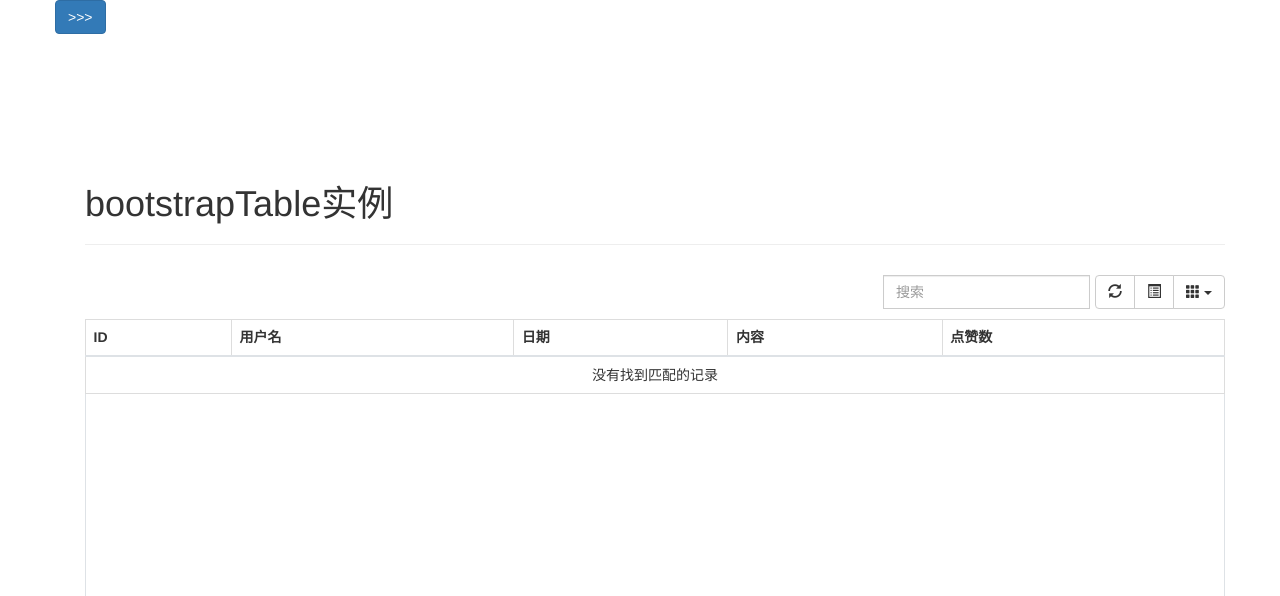
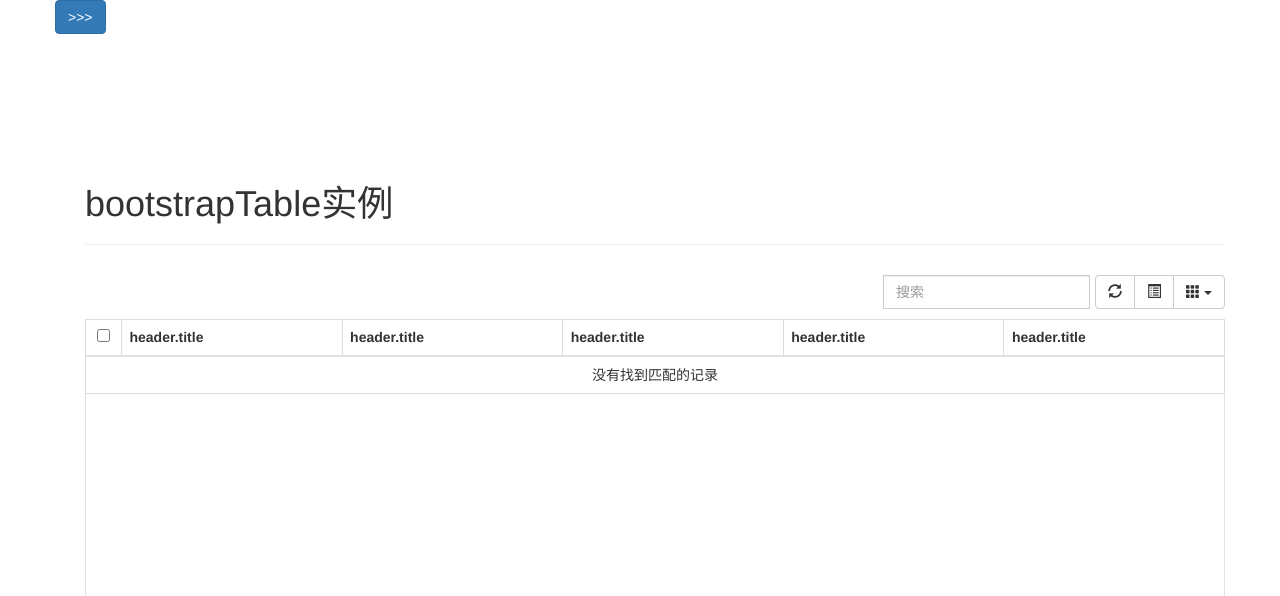
Before and after one commit to tolatolatop/Blessing, a Django app: page /comments/report/test in a window 1280 px wide. Shown: the top 596 px of the page. Run offline with Django 4.2, Linux system fonts and the light colour scheme; lists and menus that the app fills with data are empty; some libraries are stand-ins or nearby versions.

Commit message:
auto headers

```diff
--- a/blessing/comments/views.py
+++ b/blessing/comments/views.py
@@ -65,7 +65,28 @@ class ReportDetailView(DetailView):
 
 def timeline(request):
     context = {
-
+        'headers': [
+            {
+                "field": "id",
+                "title": "ID"
+            },
+            {
+                "field": "username",
+                "title": "用户名"
+            },
+            {
+                "field": "date",
+                "title": "日期"
+            },
+            {
+                "field": "content",
+                "title": "内容"
+            },
+            {
+                "field": "likeCount",
+                "title": "点赞数"
+            }
+        ]
     }
     # Render the HTML template index.html with the data in the context variable
     return render(request, 'comments/test_page.html', context=context)
--- a/blessing/templates/comments/test_page.html
+++ b/blessing/templates/comments/test_page.html
@@ -17,33 +17,20 @@
 
   </div>
 
-  <table id="table" data-click-to-select="true"></table>
+  <table id="table" data-click-to-select="true">
+    <thead>
+      <tr>
+        <th data-field="state" data-checkbox="true"></th>
+        {% for header in headers %}
+          <th data-field="header.field">header.title</th>
+        {% endfor %}
+      </tr>
+    </thead>
+  </table>
 </div>
 
 <script>
     var url = 'http://10.0.0.11:58030/comments/timeline?format=json';
-    columns = [
-      {
-          field: 'id',
-          title: 'ID',
-      },
-      {
-          field: 'username',
-          title: '用户名',
-      },
-            {
-          field: 'date',
-          title: '日期',
-      },
-      {
-          field: 'content',
-          title: '内容',
-      },
-      {
-          field: 'likeCount',
-          title: '点赞数',
-      },
-    ];
     $("#table").bootstrapTable({
         toolbar: '#toolbar',                //自定义工具按钮
         url: url,                           //请求后台的URL（*）
@@ -60,7 +47,6 @@
         minimumCountColumns: 2,             //最少允许的列数
         height: 500,                        //行高，如果没有设置height属性，表格自动根据记录条数觉得表格高度
         showToggle: true,                   //是否显示详细视图和列表视图的切换按钮
-        columns: columns,                   //列参数
     });
 </script>
 {% endblock %}
```
